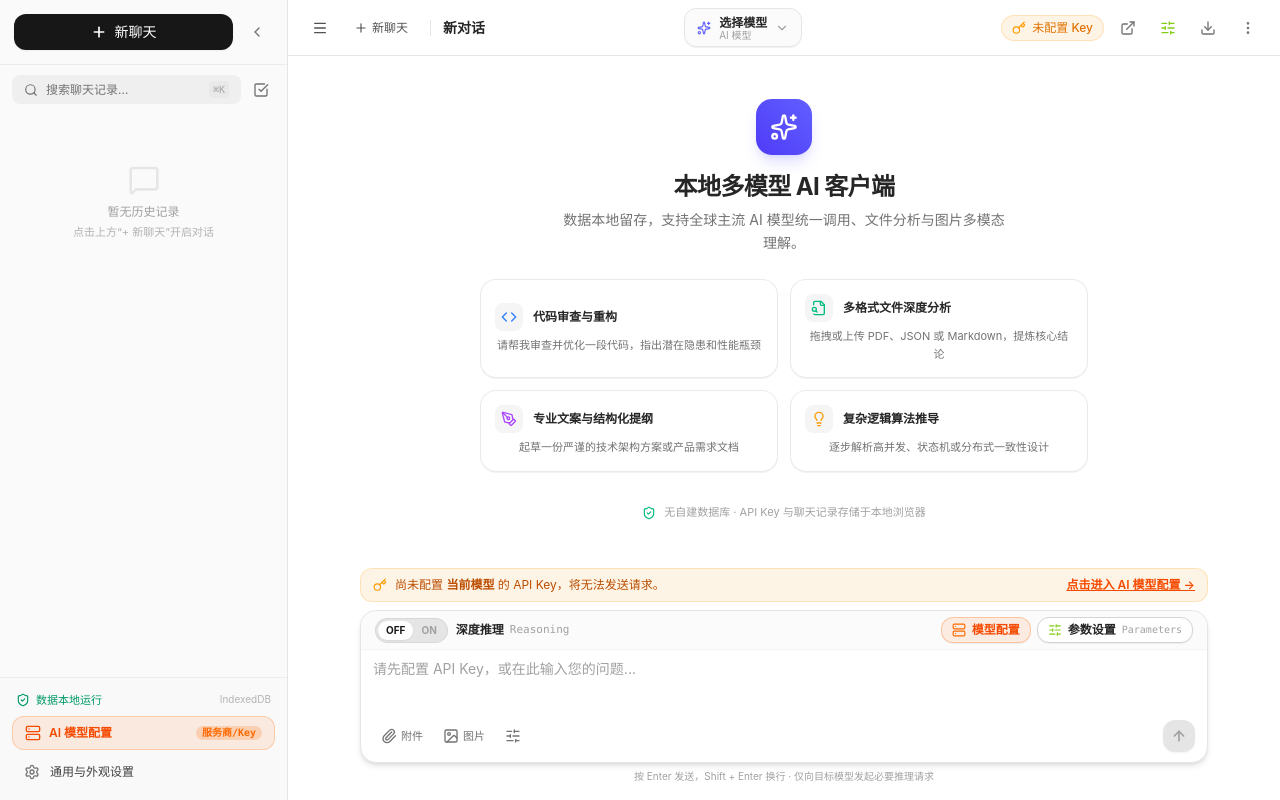
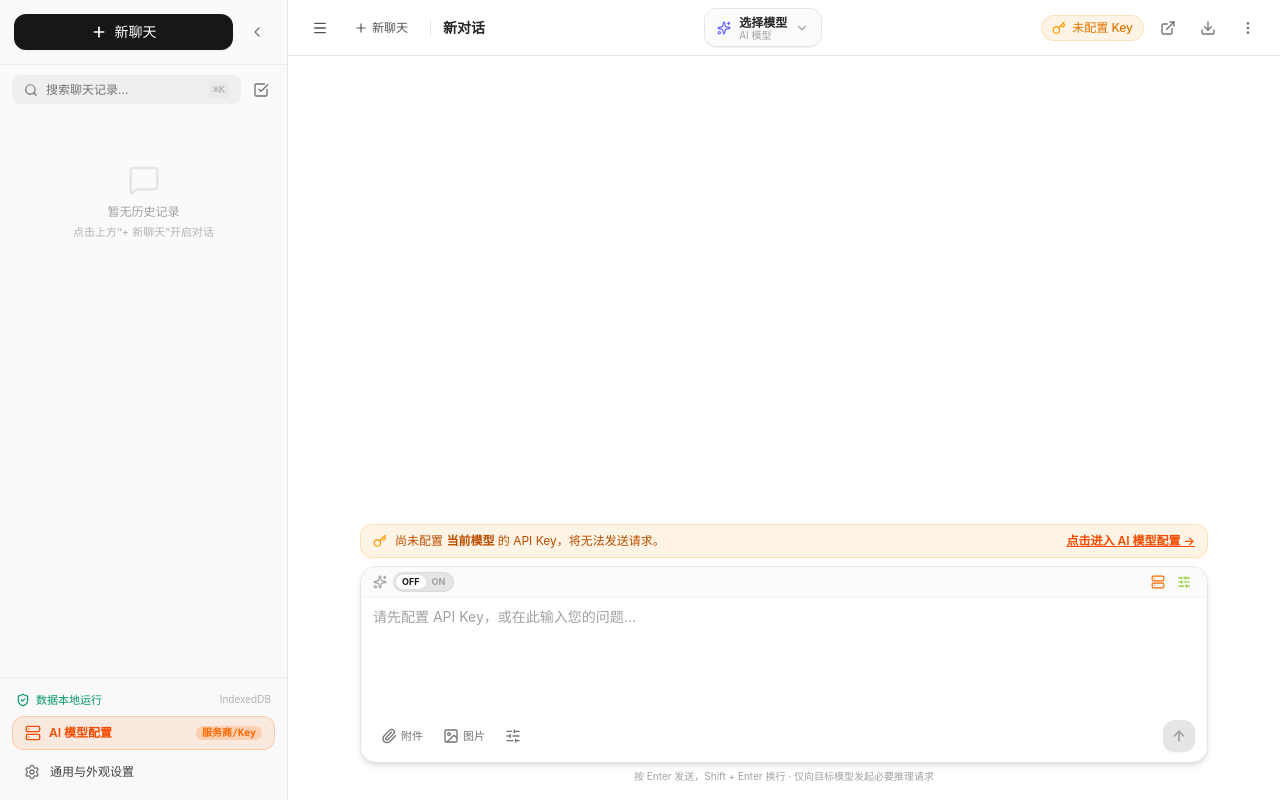
Before and after one commit to yuivo9999/mychat, a React (Vite) app: page / in a window 1280 px wide. Built offline with nearby package versions, Linux system fonts and the light colour scheme.

Commit message:
feat: update chat configuration and UI refinement
- Increase default and reset `maxTokens` to 4096
- Improve `ChatComposer` input height and layout
- Optimize batch conversation deletion logic and provide user feedback
- Clean up unused components and UI clutter in empty message state

```diff
--- a/src/App.tsx
+++ b/src/App.tsx
@@ -45,7 +45,7 @@ import { AiModelConfigModal } from './components/AiModelConfigModal';
 const DEFAULT_PARAMETERS: ModelParameters = {
   enableReasoning: false,
   stream: true,
-  maxTokens: 1024,
+  maxTokens: 4096,
   temperature: 0.5,
   topP: 1,
   frequencyPenalty: 0,
@@ -782,11 +782,13 @@ export default function App() {
   // Delete conversation
   const handleDeleteConversation = async (id: string) => {
     await deleteConversation(id);
-    setConversations(prev => prev.filter(c => c.id !== id));
-    if (activeConversationId === id) {
-      const remaining = conversations.filter(c => c.id !== id);
-      setActiveConversationId(remaining.length > 0 ? remaining[0].id : null);
-    }
+    setConversations(prev => {
+      const updated = prev.filter(c => c.id !== id);
+      if (activeConversationId === id) {
+        setActiveConversationId(updated.length > 0 ? updated[0].id : null);
+      }
+      return updated;
+    });
   };
 
   // Toggle favorite
@@ -830,14 +832,14 @@ export default function App() {
 
   // Batch delete
   const handleBatchDelete = async (ids: string[]) => {
-    for (const id of ids) {
-      await deleteConversation(id);
-    }
-    setConversations(prev => prev.filter(c => !ids.includes(c.id)));
-    if (activeConversationId && ids.includes(activeConversationId)) {
-      const remaining = conversations.filter(c => !ids.includes(c.id));
-      setActiveConversationId(remaining.length > 0 ? remaining[0].id : null);
-    }
+    await Promise.all(ids.map(id => deleteConversation(id)));
+    setConversations(prev => {
+      const remaining = prev.filter(c => !ids.includes(c.id));
+      if (activeConversationId && ids.includes(activeConversationId)) {
+        setActiveConversationId(remaining.length > 0 ? remaining[0].id : null);
+      }
+      return remaining;
+    });
   };
 
   // Batch favorite
--- a/src/components/BatchManageModal.tsx
+++ b/src/components/BatchManageModal.tsx
@@ -21,7 +21,15 @@ export const BatchManageModal: React.FC<BatchManageModalProps> = ({
 }) => {
   const [selectedIds, setSelectedIds] = useState<string[]>([]);
 
+  const [isDeleting, setIsDeleting] = useState(false);
+  const [toastMessage, setToastMessage] = useState<string | null>(null);
+
   if (!isOpen) return null;
+
+  const showToast = (msg: string) => {
+    setToastMessage(msg);
+    setTimeout(() => setToastMessage(null), 3000);
+  };
 
   const toggleSelect = (id: string) => {
     setSelectedIds(prev =>
@@ -38,10 +46,19 @@ export const BatchManageModal: React.FC<BatchManageModalProps> = ({
   };
 
   const handleDeleteSelected = async () => {
-    if (selectedIds.length === 0) return;
-    if (confirm(`确认删除选中的 ${selectedIds.length} 个对话？此操作不可恢复。`)) {
+    if (selectedIds.length === 0 || isDeleting) return;
+    const count = selectedIds.length;
+    if (confirm(`确认彻底删除选中的 ${count} 个对话记录？该操作不可恢复，对应存储数据将被立即擦除。`)) {
+      setIsDeleting(true);
+      try {
         await onBatchDelete(selectedIds);
         setSelectedIds([]);
+        showToast(`已成功彻底删除 ${count} 个对话`);
+      } catch (err: any) {
+        showToast(`删除失败: ${err.message || '未知错误'}`);
+      } finally {
+        setIsDeleting(false);
+      }
     }
   };
 
@@ -129,9 +146,23 @@ export const BatchManageModal: React.FC<BatchManageModalProps> = ({
           </div>
         </div>
 
+        {/* Toast feedback banner */}
+        {toastMessage && (
+          <div className="bg-emerald-500/10 border-b border-emerald-500/20 px-4 py-2 text-xs font-medium text-emerald-600 dark:text-emerald-400 flex items-center justify-between animate-in fade-in">
+            <span>{toastMessage}</span>
+            <button onClick={() => setToastMessage(null)} className="opacity-70 hover:opacity-100">✕</button>
+          </div>
+        )}
+
         {/* List */}
         <div className="flex-1 overflow-y-auto p-2 divide-y divide-neutral-100 dark:divide-neutral-800/60">
-          {conversations.map((conv) => {
+          {conversations.length === 0 ? (
+            <div className="py-16 text-center text-xs text-neutral-400 flex flex-col items-center justify-center">
+              <CheckSquare className="w-8 h-8 text-neutral-300 dark:text-neutral-700 mb-2 opacity-50" />
+              <span>暂无对话记录可进行批量管理</span>
+            </div>
+          ) : (
+            conversations.map((conv) => {
               const isSelected = selectedIds.includes(conv.id);
               const model = models.find(m => m.id === conv.modelId);
 
@@ -168,7 +199,8 @@ export const BatchManageModal: React.FC<BatchManageModalProps> = ({
                   )}
                 </div>
               );
-          })}
+            })
+          )}
         </div>
       </div>
     </div>
--- a/src/components/ChatComposer.tsx
+++ b/src/components/ChatComposer.tsx
@@ -61,7 +61,7 @@ export const ChatComposer: React.FC<ChatComposerProps> = ({
     const textarea = textareaRef.current;
     if (!textarea) return;
     textarea.style.height = 'auto';
-    const nextHeight = Math.min(Math.max(textarea.scrollHeight, 48), 240);
+    const nextHeight = Math.min(Math.max(textarea.scrollHeight, 100), 360);
     textarea.style.height = `${nextHeight}px`;
   }, []);
 
@@ -170,7 +170,7 @@ export const ChatComposer: React.FC<ChatComposerProps> = ({
     setContent('');
     setAttachments([]);
     if (textareaRef.current) {
-      textareaRef.current.style.height = '48px';
+      textareaRef.current.style.height = '100px';
     }
   };
 
@@ -226,54 +226,45 @@ export const ChatComposer: React.FC<ChatComposerProps> = ({
           </div>
         )}
 
-        {/* Quick Reasoning & Parameters Header (matches user screenshot) */}
-        <div className="flex items-center justify-between px-3.5 py-1.5 border-b border-neutral-100 dark:border-neutral-800/80 bg-neutral-50/70 dark:bg-neutral-900/60 rounded-t-2xl">
-          {/* Reasoning Toggle: [ OFF | ON ] Reasoning */}
-          <div className="flex items-center gap-2">
-            <div
-              onClick={() => onUpdateParameters({ ...parameters, enableReasoning: !parameters.enableReasoning })}
-              className="flex items-center bg-neutral-200 dark:bg-neutral-800 p-0.5 rounded-full cursor-pointer select-none text-[10px] font-bold transition border border-neutral-300/80 dark:border-neutral-700/80"
-              title="开启/关闭 深度推理思维链模式"
-            >
-              <span className={`px-2 py-0.5 rounded-full transition-all ${!parameters.enableReasoning ? 'bg-white dark:bg-neutral-950 text-neutral-900 dark:text-white shadow-xs' : 'text-neutral-400'}`}>
+        {/* Half-height streamlined toolbar (Icon-only, no text clutter) */}
+        <div className="flex items-center justify-between px-3 py-1 border-b border-neutral-100 dark:border-neutral-800/80 bg-neutral-50/70 dark:bg-neutral-900/60 rounded-t-2xl">
+          {/* Reasoning Toggle: Minimalist switch */}
+          <div
+            onClick={() => onUpdateParameters({ ...parameters, enableReasoning: !parameters.enableReasoning })}
+            className="flex items-center gap-1.5 cursor-pointer select-none"
+            title={parameters.enableReasoning ? '深度推理: 已开启 (Reasoning ON)' : '深度推理: 已关闭 (Reasoning OFF)'}
+          >
+            <Sparkles className={`w-3.5 h-3.5 ${parameters.enableReasoning ? 'text-[#84cc16]' : 'text-neutral-400'}`} />
+            <div className="flex items-center bg-neutral-200 dark:bg-neutral-800 p-0.5 rounded-full text-[9px] font-bold border border-neutral-300/60 dark:border-neutral-700/60">
+              <span className={`px-1.5 py-0.2 rounded-full transition-all ${!parameters.enableReasoning ? 'bg-white dark:bg-neutral-950 text-neutral-900 dark:text-white shadow-xs' : 'text-neutral-400'}`}>
                 OFF
               </span>
-              <span className={`px-2 py-0.5 rounded-full transition-all ${parameters.enableReasoning ? 'bg-[#84cc16] text-black shadow-xs' : 'text-neutral-400'}`}>
+              <span className={`px-1.5 py-0.2 rounded-full transition-all ${parameters.enableReasoning ? 'bg-[#84cc16] text-black shadow-xs' : 'text-neutral-400'}`}>
                 ON
               </span>
             </div>
-            <div
-              className="flex items-center gap-1.5 cursor-pointer"
-              onClick={() => onUpdateParameters({ ...parameters, enableReasoning: !parameters.enableReasoning })}
-            >
-              <span className="font-semibold text-xs text-neutral-800 dark:text-neutral-200">深度推理</span>
-              <span className="text-[11px] text-neutral-400 font-mono">Reasoning</span>
-            </div>
           </div>
 
-          {/* Parameters & Model Config Buttons */}
-          <div className="flex items-center gap-1.5">
+          {/* Parameters & Model Config Buttons (Icon-only) */}
+          <div className="flex items-center gap-1">
             {onOpenModelConfig && (
               <button
                 type="button"
                 onClick={onOpenModelConfig}
-                className="flex items-center gap-1.5 px-2.5 py-1 rounded-xl border border-orange-500/30 hover:border-orange-500/60 bg-orange-500/10 hover:bg-orange-500/15 text-orange-600 dark:text-orange-400 text-xs font-medium transition cursor-pointer shadow-2xs"
-                title="打开独立 AI 模型与服务商配置面板"
+                className="p-1 rounded-lg hover:bg-orange-500/15 text-orange-600 dark:text-orange-400 transition cursor-pointer"
+                title="AI 模型与服务商配置"
               >
                 <Server className="w-3.5 h-3.5 text-orange-500" />
-                <span className="font-semibold">模型配置</span>
               </button>
             )}
 
             <button
               type="button"
               onClick={onOpenParameters}
-              className="flex items-center gap-1.5 px-2.5 py-1 rounded-xl border border-neutral-300 dark:border-neutral-700 hover:border-[#84cc16] dark:hover:border-[#84cc16] bg-white dark:bg-neutral-800/90 text-neutral-800 dark:text-neutral-200 text-xs font-medium hover:text-[#84cc16] dark:hover:text-[#84cc16] transition cursor-pointer shadow-2xs"
-              title="打开模型参数调整面板 (Parameters)"
+              className="p-1 rounded-lg hover:bg-neutral-200 dark:hover:bg-neutral-800 text-neutral-600 dark:text-neutral-300 hover:text-[#84cc16] dark:hover:text-[#84cc16] transition cursor-pointer"
+              title="模型运行参数 (Parameters)"
             >
               <SlidersHorizontal className="w-3.5 h-3.5 text-[#84cc16]" />
-              <span className="font-semibold">参数设置</span>
-              <span className="text-[10px] text-neutral-400 font-mono hidden sm:inline">Parameters</span>
             </button>
           </div>
         </div>
@@ -314,7 +305,7 @@ export const ChatComposer: React.FC<ChatComposerProps> = ({
           </div>
         )}
 
-        {/* Text Area */}
+        {/* Text Area (Double Height - min 100px) */}
         <div className="p-3 pt-2 pb-1">
           <textarea
             ref={textareaRef}
@@ -329,8 +320,8 @@ export const ChatComposer: React.FC<ChatComposerProps> = ({
                 ? '请先配置 API Key，或在此输入您的问题...'
                 : '给 AI 发送消息... (Enter 发送，Shift + Enter 换行，支持粘贴图片与拖入文件)'
             }
-            rows={1}
-            className="w-full bg-transparent resize-none border-0 text-sm text-neutral-900 dark:text-neutral-100 placeholder-neutral-400 outline-hidden leading-relaxed max-h-[240px] font-sans"
+            rows={3}
+            className="w-full bg-transparent resize-none border-0 text-sm text-neutral-900 dark:text-neutral-100 placeholder-neutral-400 outline-hidden leading-relaxed min-h-[100px] max-h-[360px] font-sans"
           />
         </div>
 
--- a/src/components/MessageList.tsx
+++ b/src/components/MessageList.tsx
@@ -1,14 +1,5 @@
 import React, { useEffect, useRef, useState } from 'react';
-import {
-  Sparkles,
-  Code,
-  FileSearch,
-  PenTool,
-  Lightbulb,
-  ArrowDown,
-  ShieldCheck,
-  Zap
-} from 'lucide-react';
+import { ArrowDown } from 'lucide-react';
 import { Message, ModelItem, UserSettings } from '../types';
 import { ChatMessage } from './ChatMessage';
 
@@ -61,29 +52,6 @@ export const MessageList: React.FC<MessageListProps> = ({
     }
   }, [messages, settings.autoScroll]);
 
-  const quickPrompts = [
-    {
-      icon: <Code className="w-4 h-4 text-blue-500" />,
-      title: '代码审查与重构',
-      desc: '请帮我审查并优化一段代码，指出潜在隐患和性能瓶颈',
-    },
-    {
-      icon: <FileSearch className="w-4 h-4 text-emerald-500" />,
-      title: '多格式文件深度分析',
-      desc: '拖拽或上传 PDF、JSON 或 Markdown，提炼核心结论',
-    },
-    {
-      icon: <PenTool className="w-4 h-4 text-purple-500" />,
-      title: '专业文案与结构化提纲',
-      desc: '起草一份严谨的技术架构方案或产品需求文档',
-    },
-    {
-      icon: <Lightbulb className="w-4 h-4 text-amber-500" />,
-      title: '复杂逻辑算法推导',
-      desc: '逐步解析高并发、状态机或分布式一致性设计',
-    },
-  ];
-
   return (
     <div
       ref={containerRef}
@@ -91,58 +59,8 @@ export const MessageList: React.FC<MessageListProps> = ({
       className="flex-1 overflow-y-auto relative flex flex-col"
     >
       {messages.length === 0 ? (
-        <div className="flex-1 flex flex-col items-center justify-center p-4 md:p-8 max-w-2xl mx-auto w-full text-center select-none my-auto">
-          {/* Logo & Welcome */}
-          <div className="w-14 h-14 rounded-2xl bg-gradient-to-tr from-indigo-600 to-indigo-500 text-white flex items-center justify-center shadow-lg shadow-indigo-500/20 mb-4">
-            <Sparkles className="w-7 h-7" />
-          </div>
-
-          <h2 className="text-xl md:text-2xl font-bold text-neutral-800 dark:text-neutral-100 mb-1.5 tracking-tight">
-            本地多模型 AI 客户端
-          </h2>
-          <p className="text-xs md:text-sm text-neutral-500 dark:text-neutral-400 max-w-md mb-6 leading-relaxed">
-            数据本地留存，支持全球主流 AI 模型统一调用、文件分析与图片多模态理解。
-          </p>
-
-          {/* Model info pill */}
-          {currentModel && (
-            <div className="mb-8 inline-flex items-center gap-2 px-3 py-1.5 rounded-full bg-neutral-200/50 dark:bg-neutral-800/60 border border-neutral-200 dark:border-neutral-700/60 text-xs text-neutral-600 dark:text-neutral-300">
-              <Zap className="w-3.5 h-3.5 text-indigo-500" />
-              <span>当前准备就绪：<strong className="font-semibold text-neutral-900 dark:text-white">{currentModel.name}</strong></span>
-              {currentModel.supportsVision && (
-                <span className="text-[10px] px-1.5 py-0.5 bg-indigo-500/10 text-indigo-600 dark:text-indigo-400 rounded-md font-medium">支持看图</span>
-              )}
-            </div>
-          )}
-
-          {/* Prompt Cards Grid */}
-          <div className="grid grid-cols-1 sm:grid-cols-2 gap-3 w-full text-left">
-            {quickPrompts.map((item, idx) => (
-              <button
-                key={idx}
-                type="button"
-                onClick={() => onSelectPrompt(item.desc)}
-                className="group p-3.5 rounded-2xl border border-neutral-200/80 dark:border-neutral-800/80 bg-white/60 dark:bg-neutral-900/60 hover:bg-white dark:hover:bg-neutral-800/90 hover:border-indigo-300 dark:hover:border-indigo-500/40 transition-all shadow-2xs hover:shadow-md cursor-pointer"
-              >
-                <div className="flex items-center gap-2.5 mb-1.5">
-                  <div className="p-1.5 rounded-lg bg-neutral-100 dark:bg-neutral-800 group-hover:scale-105 transition-transform">
-                    {item.icon}
-                  </div>
-                  <span className="text-xs font-semibold text-neutral-800 dark:text-neutral-200 group-hover:text-indigo-600 dark:group-hover:text-indigo-400 transition-colors">
-                    {item.title}
-                  </span>
-                </div>
-                <p className="text-[11px] text-neutral-500 dark:text-neutral-400 line-clamp-2 leading-relaxed">
-                  {item.desc}
-                </p>
-              </button>
-            ))}
-          </div>
-
-          <div className="mt-8 flex items-center gap-2 text-[11px] text-neutral-400 select-none">
-            <ShieldCheck className="w-3.5 h-3.5 text-emerald-500" />
-            <span>无自建数据库 · API Key 与聊天记录存储于本地浏览器</span>
-          </div>
+        <div className="flex-1 flex flex-col items-center justify-center p-4 max-w-2xl mx-auto w-full text-center select-none my-auto">
+          {/* Blank minimalist view */}
         </div>
       ) : (
         <div className="w-full max-w-4xl mx-auto divide-y divide-neutral-100 dark:divide-neutral-800/60 pb-8">
--- a/src/components/ParametersModal.tsx
+++ b/src/components/ParametersModal.tsx
@@ -32,7 +32,7 @@ export const ParametersModal: React.FC<ParametersModalProps> = ({
     onChangeParameters({
       enableReasoning: false,
       stream: true,
-      maxTokens: 2048,
+      maxTokens: 4096,
       temperature: 0.7,
       topP: 1,
       frequencyPenalty: 0,
@@ -159,7 +159,7 @@ export const ParametersModal: React.FC<ParametersModalProps> = ({
                 type="number"
                 min={1}
                 max={32768}
-                value={parameters.maxTokens ?? 1024}
+                value={parameters.maxTokens ?? 4096}
                 onChange={(e) => updateParam('maxTokens', parseInt(e.target.value) || 1)}
                 className="w-24 text-right bg-[#181818] border border-neutral-800 focus:border-[#84cc16] text-white px-3 py-1.5 rounded-xl text-sm font-mono outline-hidden"
               />
@@ -170,18 +170,17 @@ export const ParametersModal: React.FC<ParametersModalProps> = ({
               <input
                 type="range"
                 min={1}
-                max={4096}
+                max={12288}
                 step={1}
-                value={parameters.maxTokens ?? 1024}
+                value={parameters.maxTokens ?? 4096}
                 onChange={(e) => updateParam('maxTokens', parseInt(e.target.value))}
                 className="w-full h-1.5 bg-neutral-800 rounded-lg appearance-none cursor-pointer accent-[#84cc16]"
               />
               <div className="flex justify-between text-[11px] text-neutral-500 font-mono mt-1 select-none">
                 <span>1</span>
-                <span>1024</span>
-                <span>2048</span>
-                <span>3072</span>
                 <span>4096</span>
+                <span>8192</span>
+                <span>12288</span>
               </div>
             </div>
           </div>
--- a/src/components/Sidebar.tsx
+++ b/src/components/Sidebar.tsx
@@ -155,6 +155,20 @@ export const Sidebar: React.FC<SidebarProps> = ({
               title={conv.isFavorite ? '取消收藏' : '收藏'}
             >
               <Star className="w-3.5 h-3.5 fill-current" />
+            </button>
+
+            <button
+              type="button"
+              onClick={(e) => {
+                e.stopPropagation();
+                if (window.confirm(`确定要删除对话窗口「${conv.title || '新对话'}」及其所有记录吗？`)) {
+                  onDeleteConversation(conv.id);
+                }
+              }}
+              className="p-1 rounded hover:bg-red-100 dark:hover:bg-red-950/60 text-neutral-400 hover:text-red-600 dark:hover:text-red-400 transition"
+              title="删除此聊天窗口"
+            >
+              <Trash2 className="w-3.5 h-3.5" />
             </button>
 
             <div className="relative">
--- a/src/components/TopBar.tsx
+++ b/src/components/TopBar.tsx
@@ -377,23 +377,6 @@ export const TopBar: React.FC<TopBarProps> = ({
           <ExternalLink className="w-4 h-4" />
         </button>
 
-        {/* Parameters button */}
-        {onOpenParameters && (
-          <button
-            type="button"
-            onClick={onOpenParameters}
-            className="p-2 rounded-xl text-neutral-500 hover:text-[#84cc16] dark:text-neutral-400 dark:hover:text-[#84cc16] hover:bg-neutral-100 dark:hover:bg-neutral-800 transition flex items-center gap-1.5"
-            title="模型运行参数 (Parameters)"
-          >
-            <SlidersHorizontal className="w-4 h-4 text-[#84cc16]" />
-            {isReasoningEnabled && (
-              <span className="hidden xl:inline text-[10px] font-bold px-1.5 py-0.2 rounded-full bg-[#84cc16]/15 text-[#84cc16] border border-[#84cc16]/30">
-                Reasoning
-              </span>
-            )}
-          </button>
-        )}
-
         {/* Export chat button */}
         <button
           type="button"
```
Lines whose indentation alone changed are shown as unchanged.
